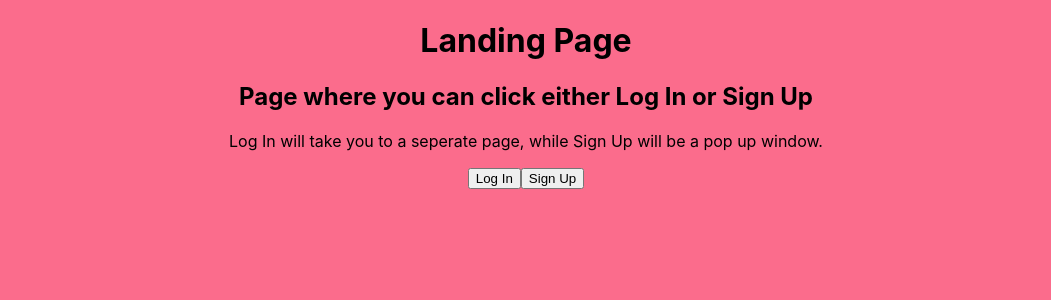
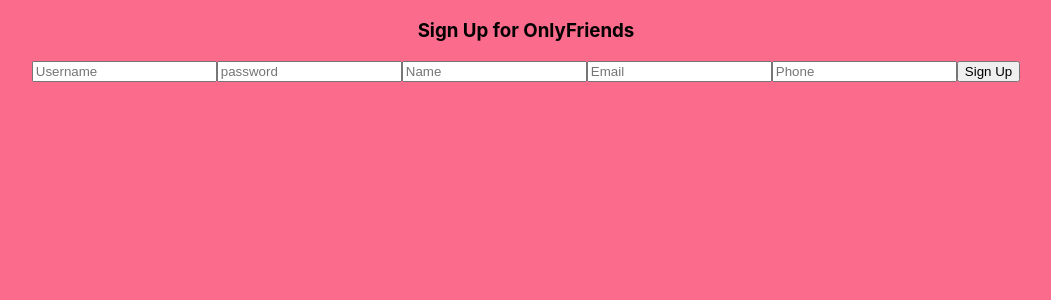
Before and after one commit to jtroina8/onlyFriends, a React (Create React App) app in the folder queue-app/: page /signup in a window 1280 px wide. Shown: the top 300 px of the page, without its empty margins (114-1165 px from the left). Built offline with nearby package versions, Linux system fonts and the light colour scheme.

Commit message:
added sign up

```diff
--- a/queue-app/src/App.js
+++ b/queue-app/src/App.js
@@ -31,6 +31,9 @@
           <Route path="/login">
             <LogIn />
           </Route>
+          <Route path="/signup">
+            <SignUp />
+          </Route>
           <Route path="/home" component={Home}>
             <Nav />
             <GamingBar setGame={setGame} />
--- a/queue-app/src/components/Landing.js
+++ b/queue-app/src/components/Landing.js
@@ -1,5 +1,4 @@
 import React from "react";
-import LogIn from "./LogIn";
 import { Link } from "react-router-dom";
 
 export default function Landing() {
@@ -17,7 +16,9 @@
         <Link to="/login">
           <button>Log In</button>
         </Link>
-        <button>Sign Up</button>
+        <Link to="/signup">
+          <button>Sign Up</button>
+        </Link>
       </div>
     </div>
   );
--- a/queue-app/src/components/SignUp.js
+++ b/queue-app/src/components/SignUp.js
@@ -10,6 +10,7 @@
       <input type="text" placeholder="Name" />
       <input type="text" placeholder="Email" />
       <input type="text" placeholder="Phone" />
+      <button>Sign Up</button>
     </div>
   );
 }
```
